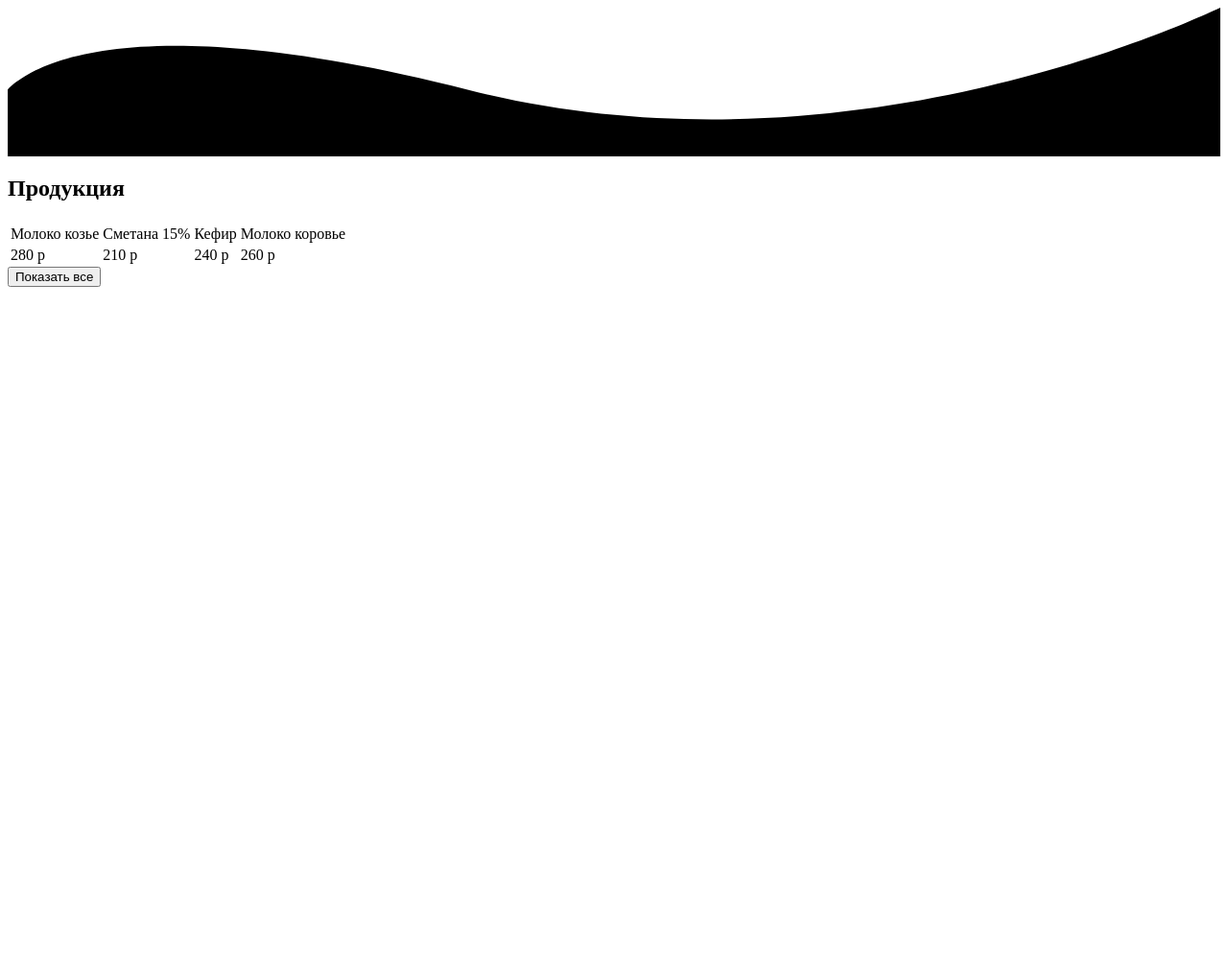
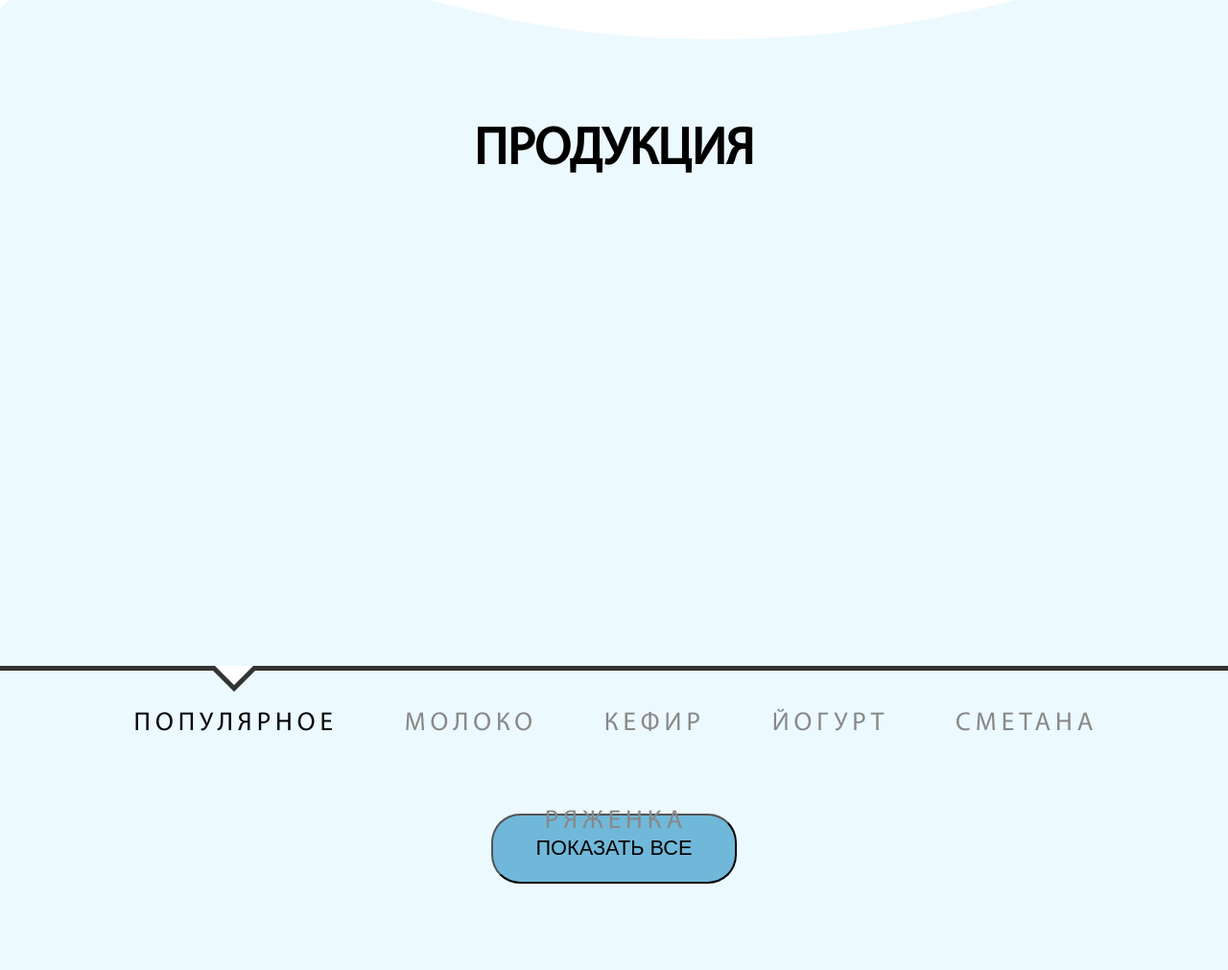
Before and after one commit to AleksandrMishinn/MooMilk-PHP, a PHP site: page /includes/productions.php in a window 1280 px wide. Shown: the whole page at 96% size. Before the commit the page ends 800 px from the top, so only its background shows below. Run offline with PHP 8.4, Linux system fonts and the light colour scheme; data comes from the database, SQL or seed files in the repository; data that the repository does not hold is empty; some libraries are stand-ins or nearby versions.

Commit message:
Productions slider dev

```diff
--- /dev/null
+++ b/css/item_slider.css
@@ -0,0 +1,288 @@
+.mi-slider{
+
+    position: relative;
+    margin-top: 7%;
+    height: 490px;
+}
+
+.mi-slider ul {
+
+    list-style-type: none;
+    position: absolute;
+    width: 100%;
+    left: 0;
+    bottom: 140px;
+    overflow: hidden;
+    text-align: center;
+    pointer-events: none;
+}
+
+.mi-slider ul.mi-current{
+
+    pointer-events: auto;
+}
+
+.no-js .mi-slider ul {
+    position: relative;
+    left: auto;
+    bottom: auto;
+    margin: 0;
+    overflow: visible;
+}
+
+.mi-slider ul li {
+
+    display: inline-block;
+    padding: 20px;
+    width: 20%;
+    max-width: 300px;
+    transform: translateX(600%);
+    transition: opacity 0.2s linear;
+}
+
+.no-js .mi-slider ul li {
+    transform: translateX(0);
+}
+
+.mi-slider ul li a,
+
+.mi-slider ul li img {
+    display: block;
+    margin: 0 auto;
+}
+
+.mi-slider ul li a {
+    outline: none;
+    cursor: pointer;
+}
+
+.mi-slider ul li img {
+    max-width: 100%;
+    border: none;
+}
+.mi-slider ul li h4 {
+    display: inline-block;
+    font-family: Baskerville, "Baskerville Old Face", "Hoefler Text", Garamond, "Times New Roman", serif;
+    font-style: italic;
+    font-weight: 400;
+    font-size: 18px;
+    padding: 20px 10px 0;
+}
+
+.mi-slider ul li:hover {
+    opacity: 0.7;
+}
+
+.mi-slider nav {
+
+    position: relative;
+    top: 400px;
+    text-align: center;
+    /*max-width: 800px;*/
+    margin: 0 auto;
+    border-top: 5px solid #333;
+}
+
+.no-js nav {
+    display: none;
+}
+
+.mi-slider nav a {
+
+    display: inline-block;
+    text-transform: uppercase;
+    letter-spacing: 5px;
+    padding: 40px 30px 30px 34px;
+    position: relative;
+    color: #888;
+    outline: none;
+    transition: color 0.2s linear;
+}
+.mi-slider nav a:hover,
+.mi-slider nav a.mi-selected {
+    color: #000;
+}
+
+.mi-slider nav a.mi-selected:after,
+.mi-slider nav a.mi-selected:before {
+    content: '';
+    position: absolute;
+    top: -5px;
+    border: solid transparent;
+    height: 0;
+    width: 0;
+    position: absolute;
+    pointer-events: none;
+}
+
+.mi-slider nav a.mi-selected:after {
+    border-color: transparent;
+    border-top-color: #fff;
+    border-width: 20px;
+    left: 50%;
+    margin-left: -20px;
+}
+.mi-slider nav a.mi-selected:before {
+    border-color: transparent;
+    border-top-color: #333;
+    border-width: 27px;
+    left: 50%;
+    margin-left: -27px;
+}
+
+.mi-slider ul:first-child li,
+.no-js .mi-slider ul li {
+    animation: scaleUp 350ms ease-in-out both;
+}
+@keyframes scaleUp {
+    0% { transform: translateX(0) scale(0); }
+    100% { transform: translateX(0) scale(1); }
+}
+
+.mi-slider ul:first-child li:first-child{
+
+    animation-delay: 90ms;
+}
+
+.mi-slider ul:first-child li:nth-child(2) {
+    animation-delay: 180ms;
+}
+
+.mi-slider ul:first-child li:nth-child(3) {
+    animation-delay: 270ms;
+}
+.mi-slider ul:first-child li:nth-child(4) {
+    animation-delay: 360ms;
+}
+
+.mi-slider ul.mi-moveFromRight li {
+    animation: moveFromRight 350ms ease-in-out both;
+}
+
+/* moveFromLeft */
+
+.mi-slider ul.mi-moveFromLeft li {
+    animation: moveFromLeft 350ms ease-in-out both;
+}
+
+/* moveToRight */
+
+.mi-slider ul.mi-moveToRight li {
+    animation: moveToRight 350ms ease-in-out both;
+}
+
+/* moveToLeft */
+.mi-slider ul.mi-moveToLeft li {
+    animation: moveToLeft 350ms ease-in-out both;
+}
+
+.mi-slider ul.mi-moveToLeft li:first-child,
+.mi-slider ul.mi-moveFromRight li:first-child,
+.mi-slider ul.mi-moveToRight li:nth-child(4),
+.mi-slider ul.mi-moveFromLeft li:nth-child(4) {
+    animation-delay: 0ms;
+}
+
+.mi-slider ul.mi-moveToLeft li:nth-child(2),
+.mi-slider ul.mi-moveFromRight li:nth-child(2),
+.mi-slider ul.mi-moveToRight li:nth-child(3),
+.mi-slider ul.mi-moveFromLeft li:nth-child(3) {
+    -webkit-animation-delay: 90ms;
+    animation-delay: 90ms;
+}
+
+.mi-slider ul.mi-moveToLeft li:nth-child(3),
+.mi-slider ul.mi-moveFromRight li:nth-child(3),
+.mi-slider ul.mi-moveToRight li:nth-child(2),
+.mi-slider ul.mi-moveFromLeft li:nth-child(2) {
+    -webkit-animation-delay: 180ms;
+    animation-delay: 180ms;
+}
+.mi-slider ul.mi-moveToLeft li:nth-child(4),
+.mi-slider ul.mi-moveFromRight li:nth-child(4),
+.mi-slider ul.mi-moveToRight li:first-child,
+.mi-slider ul.mi-moveFromLeft li:first-child  {
+    -webkit-animation-delay: 270ms;
+    animation-delay: 270ms;
+}
+
+@keyframes moveFromRight {
+
+    0% { transform: translateX(600%); }
+    100% { transform: translateX(0); }
+}
+
+@keyframes moveFromLeft {
+    0% { transform: translateX(-600%); }
+    100% { transform: translateX(0); }
+}
+
+@keyframes moveToRight {
+    0% { transform: translateX(0%); }
+    100% { transform: translateX(600%); }
+}
+@keyframes moveToLeft {
+    0% { transform: translateX(0%); }
+    100% { transform: translateX(-600%); }
+}
+
+@media screen and (max-width: 910px){
+
+    .mi-slider nav {
+        max-width: 90%;
+    }
+    .mi-slider nav a {
+        font-size: 12px;
+        padding: 40px 10px 30px 14px;
+    }
+}
+
+@media screen and (max-width: 740px){
+
+    .mi-slider {
+        height: 300px;
+    }
+    .mi-slider nav {
+        top: 220px;
+    }
+}
+
+@media screen and (max-width: 490px){
+    .mi-slider {
+        text-align: center;
+        height: auto;
+    }
+
+    .mi-slider ul {
+        position: relative;
+        display: inline;
+        bottom: auto;
+        pointer-events: auto;
+    }
+
+    .mi-slider ul li {
+        animation: none !important;
+        transform: translateX(0) !important;
+        padding: 10px 3px;
+        min-width: 140px;
+    }
+    .mi-slider nav {
+        display: none;
+    }
+}
+
+#btn-prod {
+    margin-top: 5%;
+    width: 32vh;
+    font-weight: normal;
+    font-size: 80%;
+}
+
+.productions {
+    height: 110vh;
+    background: #ecf9ff;
+    overflow: hidden;
+    text-align: center;
+    padding-bottom: 4%;
+    font-size: 170%;
+}
--- a/css/style.css
+++ b/css/style.css
@@ -167,7 +167,7 @@
 /* Productions */
 
 .productions {
-    height: 100vh;
+    height: 110vh;
     background: #ecf9ff;
     overflow: hidden;
     text-align: center;
@@ -184,6 +184,7 @@
 }
 
 #btn-prod {
+    margin-top: 5%;
     width: 32vh;
     font-weight: normal;
     font-size: 80%;
--- a/includes/productions.php
+++ b/includes/productions.php
@@ -1,3 +1,6 @@
+<link rel="stylesheet" href="css/item_slider.css" type="text/css">
+<link rel="stylesheet" href="css/style.css" type="text/css">
+<script src="js/slider-disabled-js.js"></script>
 
 <section>
     <svg id="waveFooter" data-name="waveFooter" xmlns="http://www.w3.org/2000/svg" viewBox="0 0 1400 172">
@@ -6,7 +9,83 @@
         transform="translate(0 -5)" /></svg>
     </section>
 
-    <div class="productions">
+
+
+
+<div class="productions">
+
+    <h2 class="title-text center-text">
+        <a id="productions"></a>
+    Продукция</h2>
+
+<div id="mi-slider" class="mi-slider">
+    <ul>
+        <li><img src="images/sour cream.png" alt="img01" width="60%"><h4>Молоко козье <br> 280 р.</h4></li>
+        <li><img src="images/sour cream.png" alt="img01" width="60%"><h4>Молоко козье <br> 280 р.</h4></li>
+        <li><img src="images/sour cream.png" alt="img01" width="60%"><h4>Молоко козье <br> 280 р.</h4></li>
+        <li><img src="images/sour cream.png" alt="img01" width="60%"><h4>Молоко козье <br> 280 р.</h4></li>
+    </ul>
+    <ul>
+       <li><img src="images/sour cream.png" alt="img01" width="60%"><h4>Молоко козье <br> 280 р.</h4></li>
+       <li><img src="images/sour cream.png" alt="img01" width="60%"><h4>Молоко козье <br> 280 р.</h4></li>
+       <li><img src="images/sour cream.png" alt="img01" width="60%"><h4>Молоко козье <br> 280 р.</h4></li>
+       <li><img src="images/sour cream.png" alt="img01" width="60%"><h4>Молоко козье <br> 280 р.</h4></li>
+    </ul>
+    <ul>
+        <li><img src="images/sour cream.png" alt="img01" width="60%"><h4>Молоко козье <br> 280 р.</h4></li>
+        <li><img src="images/sour cream.png" alt="img01" width="60%"><h4>Молоко козье <br> 280 р.</h4></li>
+        <li><img src="images/sour cream.png" alt="img01" width="60%"><h4>Молоко козье <br> 280 р.</h4></li>
+        <li><img src="images/sour cream.png" alt="img01" width="60%"><h4>Молоко козье <br> 280 р.</h4></li>
+    </ul>
+    <ul>
+        <li><img src="images/sour cream.png" alt="img01" width="60%"><h4>Молоко козье <br> 280 р.</h4></li>
+        <li><img src="images/sour cream.png" alt="img01" width="60%"><h4>Молоко козье <br> 280 р.</h4></li>
+        <li><img src="images/sour cream.png" alt="img01" width="60%"><h4>Молоко козье <br> 280 р.</h4></li>
+        <li><img src="images/sour cream.png" alt="img01" width="60%"><h4>Молоко козье <br> 280 р.</h4></li>
+    </ul>
+       <ul>
+        <li><img src="images/sour cream.png" alt="img01" width="60%"><h4>Молоко козье <br> 280 р.</h4></li>
+        <li><img src="images/sour cream.png" alt="img01" width="60%"><h4>Молоко козье <br> 280 р.</h4></li>
+        <li><img src="images/sour cream.png" alt="img01" width="60%"><h4>Молоко козье <br> 280 р.</h4></li>
+        <li><img src="images/sour cream.png" alt="img01" width="60%"><h4>Молоко козье <br> 280 р.</h4></li>
+    </ul>
+       <ul>
+        <li><img src="images/sour cream.png" alt="img01" width="60%"><h4>Молоко козье <br> 280 р.</h4></li>
+        <li><img src="images/sour cream.png" alt="img01" width="60%"><h4>Молоко козье <br> 280 р.</h4></li>
+        <li><img src="images/sour cream.png" alt="img01" width="60%"><h4>Молоко козье <br> 280 р.</h4></li>
+        <li><img src="images/sour cream.png" alt="img01" width="60%"><h4>Молоко козье <br> 280 р.</h4></li>
+    </ul>
+
+    <nav>
+        <a href="#">Популярное</a>
+        <a href="#">Молоко</a>
+        <a href="#">Кефир</a>
+        <a href="#">Йогурт</a>
+        <a href="#">Сметана</a>
+        <a href="#">Ряженка</a>
+    </nav>
+
+</div>
+<script src="http://ajax.googleapis.com/ajax/libs/jquery/1.8.3/jquery.min.js"></script>
+        <script src="js/slider.js"></script>
+        <script>
+            $(function() {
+
+                $( '#mi-slider' ).catslider();
+
+            });
+        </script>
+
+        <button id="btn-prod">Показать все</button>
+
+        </div>
+
+
+
+
+
+
+   <!--      <div class="productions">
 
         <h2 class="title-text center-text">
             <a id="productions"></a>
@@ -92,6 +171,8 @@
     </tr>
 </table>
 
+
+
 <button id="btn-prod">Показать все</button>
 
-</div>
+</div> -->
```
Also changed, not shown: js/slider.js (added, +145 -0 lines), js/slider-disabled-js.js (added).
